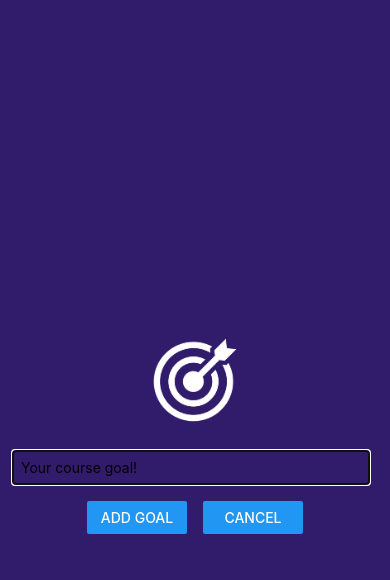
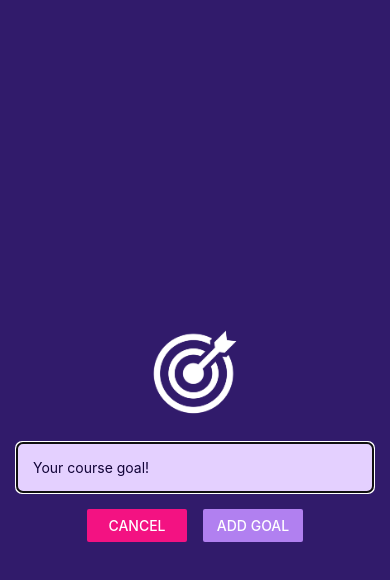
Before and after one commit to AlexisCast/goals-reactn, a React Native app: screen / in a window 390 px wide. Both pictures are taken after a click on the button "ADD NEW GOAL". Shown: the top 580 px of the page. Built offline with nearby package versions, Linux system fonts and the light colour scheme.

Commit message:
stylings to app

```diff
--- a/App.js
+++ b/App.js
@@ -1,6 +1,6 @@
-import { StatusBar } from "expo-status-bar";
 import { useState } from "react";
 import { Button, FlatList, StyleSheet, View } from "react-native";
+import { StatusBar } from "expo-status-bar";
 
 import GoalItem from "./components/GoalItem";
 import GoalInput from "./components/GoalInput";
@@ -33,10 +33,12 @@ export default function App() {
 	};
 
 	return (
+		<>
+			<StatusBar style="light" />
 			<View style={styles.appContainer}>
 				<Button
 					title="Add New Goal"
-				color="#1e90ff"
+					color="#a065ec"
 					onPress={startAddGoalHandler}
 				/>
 				<GoalInput
@@ -58,6 +60,7 @@ export default function App() {
 					/>
 				</View>
 			</View>
+		</>
 	);
 }
 
--- a/app.json
+++ b/app.json
@@ -6,6 +6,7 @@
     "orientation": "portrait",
     "icon": "./assets/icon.png",
     "userInterfaceStyle": "light",
+    "backgroundColor": "#1e085a",
     "splash": {
       "image": "./assets/splash.png",
       "resizeMode": "contain",
--- a/components/GoalInput.js
+++ b/components/GoalInput.js
@@ -35,10 +35,18 @@ const GoalInput = ({ addGoal, visible, onCancel }) => {
 				/>
 				<View style={styles.buttonContainer}>
 					<View style={styles.button}>
-						<Button title="Add Goal" onPress={addGoalHandler} />
+						<Button
+							title="Cancel"
+							onPress={onCancel}
+							color="#f31282"
+						/>
 					</View>
 					<View style={styles.button}>
-						<Button title="Cancel" onPress={onCancel} />
+						<Button
+							title="Add Goal"
+							onPress={addGoalHandler}
+							color="#b180f0"
+						/>
 					</View>
 				</View>
 			</View>
@@ -58,10 +66,12 @@ const styles = StyleSheet.create({
 	},
 	textInput: {
 		borderWidth: 1,
-		borderColor: "grey",
+		borderColor: "#e4d0ff",
+		backgroundColor: "#e4d0ff",
+    color: '#120438',
+		borderRadius: 6,
 		width: "100%",
-		marginRight: 8,
-		padding: 8,
+		padding: 16,
 	},
 	buttonContainer: {
 		marginTop: 16,
```
Lines whose indentation alone changed are shown as unchanged.
